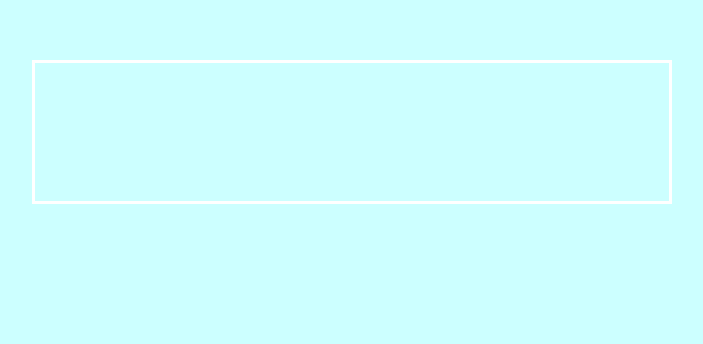
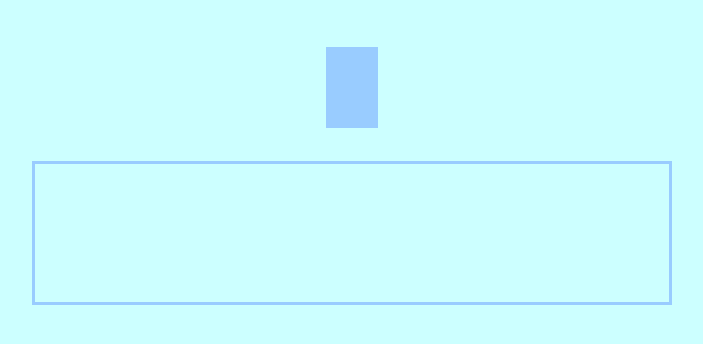
Before and after one commit to HalleClottey/RemarkableBecause, a Python web app: template Template/DisplayDiaryEntry.html in a window 1280 px wide. Shown: the part 149-493 px from the top of the page, without its empty margins (288-991 px from the left). Run offline with Jinja, Linux system fonts and the light colour scheme; the template is opened without the code that fills it, so the values that code supplies are empty.

Commit message:
Added subject to diary entries and beautified it

```diff
--- a/Template/Diary.html
+++ b/Template/Diary.html
@@ -75,7 +75,7 @@
       {% for entry in entries %}
       <center>
         <div>
-          <a href ="/display_diary_entry?entry_key={{entry.key.urlsafe()}}">{{entries.index(entry) + 1}}. {{entry.date}}</a>
+          <a href ="/display_diary_entry?entry_key={{entry.key.urlsafe()}}">{{entries.index(entry) + 1}}. {{entry.subject}} | {{entry.date}}</a>
         </div></center>
       {% endfor %}
 
--- a/Template/DisplayDiaryEntry.html
+++ b/Template/DisplayDiaryEntry.html
@@ -28,8 +28,16 @@
     .entry {
   width: 50%;
   padding: 5%;
-  border: 3px solid white;
+  border: 3px solid #99ccff;
   margin: 0; }
+
+  h3 {
+    color: #ccffff;
+  }
+  h3 span {
+    background-color: #99ccff;
+    padding: 2%;
+  }
     </style>
   </head>
 
@@ -72,6 +80,8 @@
 
       <div><center>
     <h1>Diary Entry - {{entry.date}}</h1><br></br>
+    <h3><span>{{entry.subject}}</span></h3>
+    <br></br>
 
     <div class="entry">
       <h4>{{entry.entry}}</h4>
--- a/main.py
+++ b/main.py
@@ -39,6 +39,7 @@ class Diary_Entry(ndb.Model):
     user = ndb.UserProperty()
     entry = ndb.StringProperty()
     date = ndb.StringProperty()
+    subject = ndb.StringProperty()
     # counter = ndb.IntegerProperty()
 
 # This initializes the jinja2 Environment.
@@ -149,6 +150,7 @@ class New_Diary_Entry_Handler(webapp2.RequestHandler):
         new_entry.entry = self.request.get('diary_post')
         new_entry.user = user
         new_entry.date = datetime.datetime.now().strftime("%B %d, %Y")
+        new_entry.subject = self.request.get('subject_post')
         # new_entry.counter =
         new_entry.put()
         self.redirect('/diary')
```
Also changed, not shown: template/NewDiaryEntry.html (+5 -2 lines), 1 other file.
